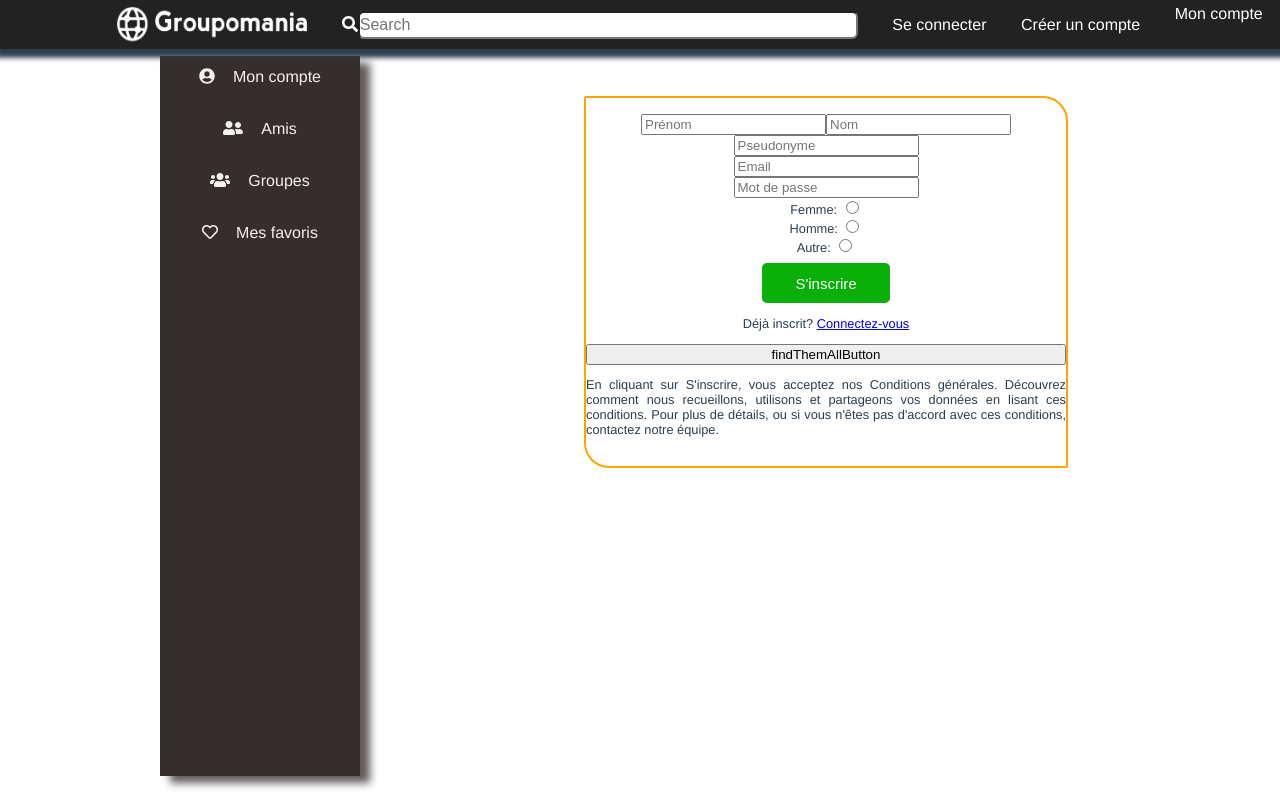
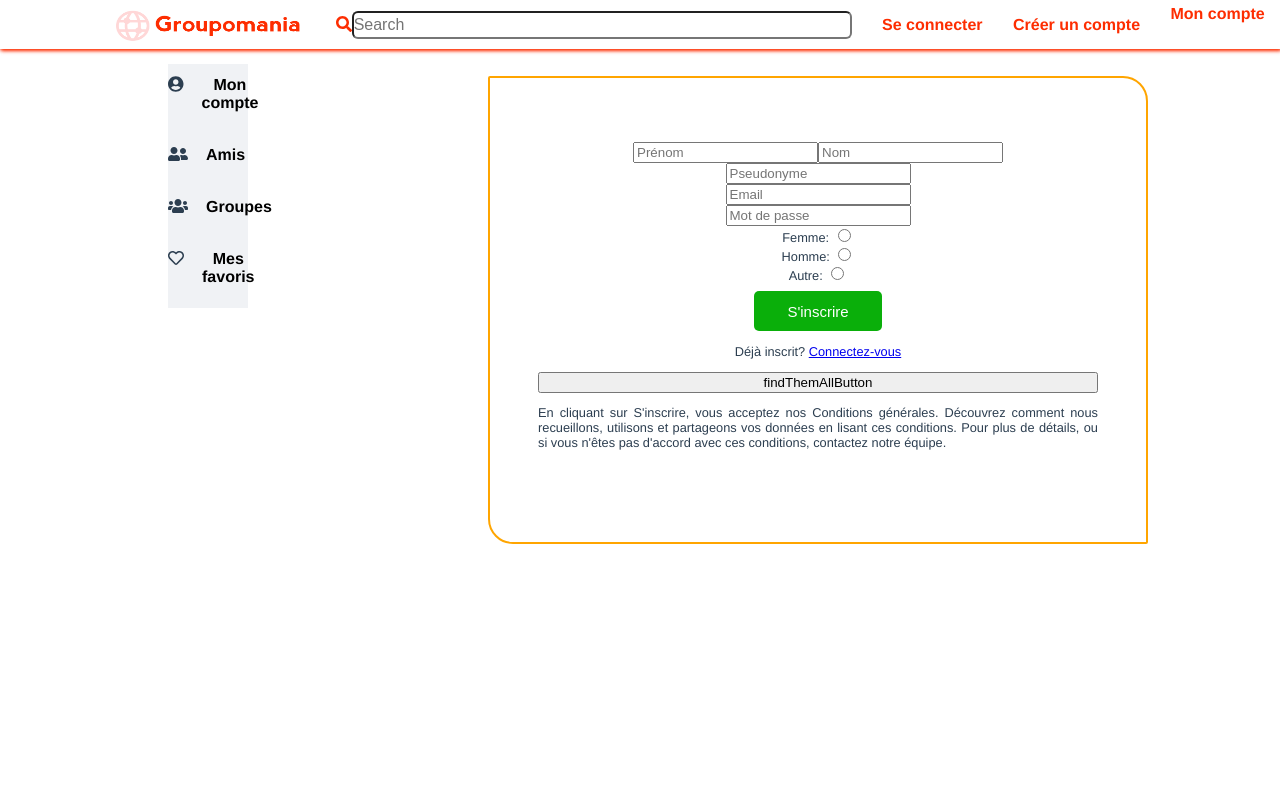
Before and after one commit to Vandethom/Groupomania, a Vue app in the folder frontend/: page /#/auth in a window 1280 px wide. Built offline with nearby package versions, Linux system fonts and the light colour scheme.

Commit message:
changed css and started index/post view

```diff
--- a/frontend/src/components/accountView.vue
+++ b/frontend/src/components/accountView.vue
@@ -37,11 +37,6 @@ export default {
   data() {
     return {
       user: null,
-      name: "",
-      surname: "",
-      pseudonym: "",
-      password: "",
-      description: "",
     };
   },
   mounted() {
@@ -68,7 +63,7 @@ export default {
 
 <style>
 #account {
-  margin: 12vh 0 0 55vh;
+  margin: -28vh 0 0 45vh;
 }
 
 h1 {
--- /dev/null
+++ b/frontend/src/components/index.vue
@@ -0,0 +1,70 @@
+<template>
+  <div id="home">
+    <div class="postContainer">
+      <textarea
+        name="post"
+        id="postZone"
+        cols="80"
+        rows="10"
+        placeholder="Qu'avez-vous à dire aujourd'hui?"
+      ></textarea>
+    </div>
+    <div class="existingPosts" v-for="item in posts"></div>
+  </div>
+</template>
+
+<script>
+import axios from "axios";
+
+export default {
+  name: "Index",
+  data() {
+    return {
+      posts: null,
+    };
+  },
+  mounted() {
+    axios
+      .get("http://localhost:3000/api/", {
+        headers: {
+          "Content-Type": "application/json",
+        },
+      })
+      .then((response) => {
+        this.posts = response.data;
+        console.log(this.posts);
+      })
+      .catch(function (error) {
+        console.log(error);
+      });
+  },
+};
+</script>
+
+<style>
+body {
+  background: #f0f2f5;
+}
+#home {
+  margin: 100px 150px 0 0;
+}
+
+.postContainer {
+  background: white;
+  width: 45%;
+  margin: -40vh 0 0 58vh;
+  padding: 10px 10px 10px 10px;
+  border: 1px solid gray;
+  border-radius: 15px;
+  box-shadow: 1px 1px 3px gray, -1px -1px 3px gray;
+}
+
+textarea {
+  background: #f0f2f5;
+  border-radius: 25px;
+  padding: 9px 9px 9px 9px;
+}
+
+.home {
+}
+</style>
--- a/frontend/src/components/navbar.vue
+++ b/frontend/src/components/navbar.vue
@@ -4,8 +4,8 @@
   <nav>
     <ul>
       <li class="logo">
-        <router-link to="/">
-          <img src="../../images/navbarIcon.png" alt="Site Icon" />
+        <router-link to="/home">
+          <img src="../../images/navbarIco.png" alt="Site Icon" />
         </router-link>
       </li>
       <li class="item">
@@ -51,28 +51,29 @@ function toggleHideDisplay() {
 }
 
 nav {
-  background: #222;
+  background: #ffffff;
   padding: 5px 0 0 0;
   position: absolute;
   left: 0;
   top: 0;
   width: 100%;
-  box-shadow: 3px 0px 6px 7px;
+  box-shadow: 0.5px 0.5px 4px #fd2d01;
 }
 
 ul {
   display: flex;
   justify-content: space-around;
-  color: white;
   list-style-type: none;
 }
 
 li {
   cursor: pointer;
+  color: #fd2d01;
+  font-weight: bold;
+  justify-self: baseline;
 }
 
 a {
-  color: white;
   text-decoration: none;
 }
 
--- a/frontend/src/components/sideMenu.vue
+++ b/frontend/src/components/sideMenu.vue
@@ -6,7 +6,9 @@
       <ul>
         <li>
           <i class="icons fas fa-user-circle"></i>
-          <a href="#">Mon compte</a>
+          <router-link to="Account">
+            <a href="#">Mon compte</a>
+          </router-link>
         </li>
         <li>
           <i class="icons fas fa-user-friends"></i>
@@ -41,24 +43,26 @@ export default {
   font-size: 16px;
 }
 
+section {
+  width: 30vh;
+}
+
 a {
   text-decoration: none;
-  color: rgb(243, 242, 237);
+  color: black;
+  font-size: 16px;
+  font-weight: bold;
+}
+
+nav {
+  margin: 8vh 0 0 20vh;
 }
 
 ul {
   display: flex;
   flex-direction: column;
-  position: absolute;
-  left: 20vh;
-  top: 7vh;
   list-style-type: none;
-  box-shadow: 10px 7px 8px rgb(97, 92, 92);
-  background-color: rgb(54, 45, 45);
-
-  color: rgb(243, 242, 237);
-  width: 25vh;
-  height: 90vh;
+  background: #f0f2f5;
 }
 
 .icons {
@@ -66,6 +70,8 @@ ul {
 }
 
 li {
+  display: flex;
+  align-content: space-around;
   margin: 12px 0 22px 0;
 }
 </style>
--- a/frontend/src/components/signup.vue
+++ b/frontend/src/components/signup.vue
@@ -110,10 +110,10 @@ export default {
 .signup {
   display: flex;
   flex-direction: column;
-  width: 60vh;
-  height: 120%;
-  margin: 12vh 0 0 72vh;
-  padding: 2vh 0 2vh 0;
+  width: 70vh;
+  height: 42vh;
+  margin: -29vh 0 0 60vh;
+  padding: 8vh 6vh 8vh 6vh;
   font-size: 80%;
   border: 2px solid orange;
   border-radius: 2px 25px;
--- a/frontend/src/router/index.js
+++ b/frontend/src/router/index.js
@@ -1,15 +1,9 @@
 import Vue from 'vue'
 import VueRouter from 'vue-router'
-import Home from '../views/Home.vue'
 
 Vue.use(VueRouter)
 
 const routes = [
-  {
-    path: '/',
-    name: 'Home',
-    component: Home
-  },
   {
     path: '/about',
     name: 'About',
@@ -27,6 +21,11 @@ const routes = [
     path: '/account',
     name: 'Account',
     component: () => import('../views/Account.vue')
+  },
+  {
+    path: '/home',
+    name: 'Home',
+    component: () => import('../views/Home.vue')
   }
 ]
 
--- a/frontend/src/views/Account.vue
+++ b/frontend/src/views/Account.vue
@@ -1,7 +1,6 @@
 <template>
   <div id="app">
     <Navbar />
-    <SideMenu />
     <AccountView />
     <!--    <div id="nav">
       <router-link to="/">Home</router-link>|
@@ -13,14 +12,12 @@
 
 <script>
 import Navbar from "../components/navbar.vue";
-import SideMenu from "../components/sideMenu.vue";
 import AccountView from "../components/accountView.vue";
 
 export default {
   name: "App",
   components: {
     Navbar,
-    SideMenu,
     AccountView,
   },
   methods: {},
--- a/frontend/src/views/Home.vue
+++ b/frontend/src/views/Home.vue
@@ -1,12 +1,20 @@
 <template>
-  <div class="home"></div>
+  <div class="home">
+    <Navbar />
+    <Index />
+  </div>
 </template>
 
 <script>
 // @ is an alias to /src
+import Navbar from "../components/navbar.vue";
+import Index from "../components/index.vue";
 
 export default {
   name: "Home",
-  components: {},
+  components: {
+    Navbar,
+    Index,
+  },
 };
 </script>
```
Also changed, not shown: frontend/images/navbarIco.png (added), 1 other file (tests, documents, lock files or other folders).
